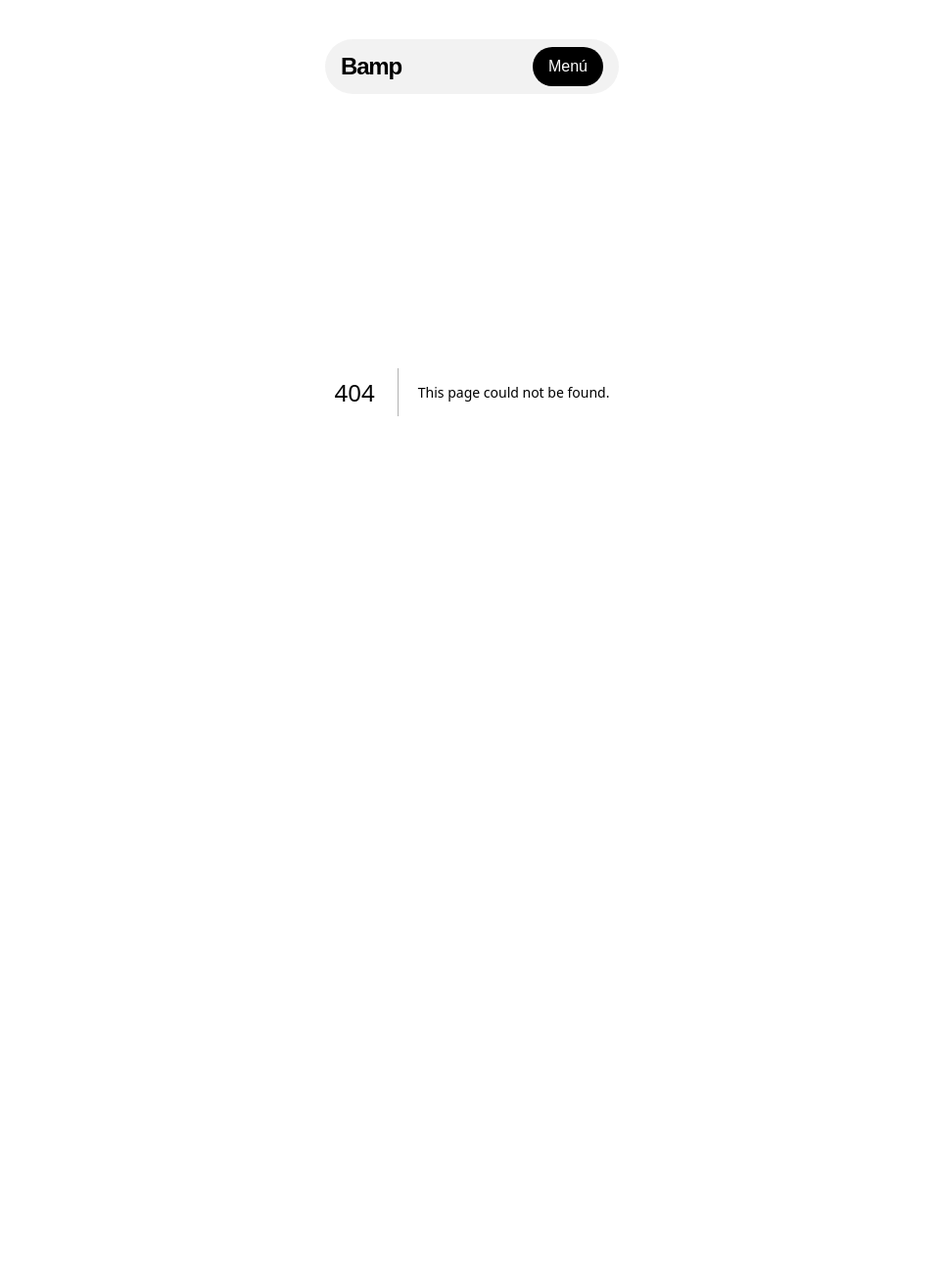
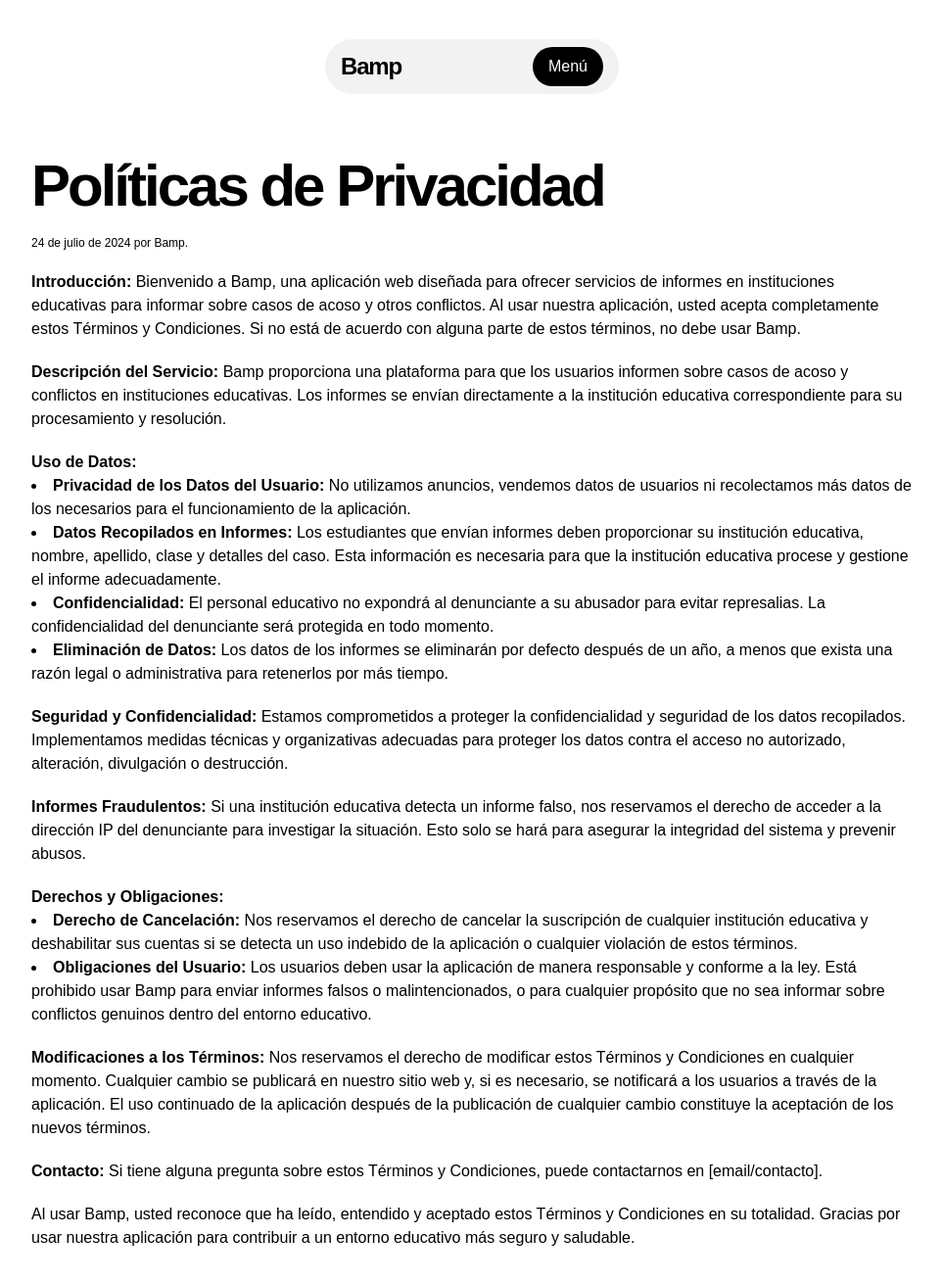
Before and after one commit to YoussefAKQ/TrainRadar, a Next.js app: page /privacy in a window 1280 px wide. Before the commit this address had no page. Shown: the top 1310 px of the page at 98% size, without its empty margins (158-1120 px from the left). Before the commit the page ends 800 px from the top, so only its background shows below. Built offline with nearby package versions, Linux system fonts and the light colour scheme.

Commit message:
privacy page

```diff
--- /dev/null
+++ b/app/privacy/page.tsx
@@ -0,0 +1,60 @@
+export default function Privacy() {
+  return (
+    <main className="flex flex-col text-black items-center justify-center px-4 bg-white rounded-b-[2rem]">
+        <div className="max-w-[900px] w-full text-black">
+            <h1 className="mt-40 text-3xl text-black font-bold tracking-tighter sm:text-5xl xl:text-6xl/none">
+                Políticas de Privacidad
+            </h1>
+            <p className="mt-5 text-xs text-left">24 de julio de 2024 por Bamp.</p>
+        </div>
+
+        <div className="max-w-[900px] w-full">
+            <p className="mt-5 text-xm">
+                <span className="font-bold">Introducción:</span> Bienvenido a Bamp, una aplicación web diseñada para ofrecer servicios de informes en instituciones educativas para informar sobre casos de acoso y otros conflictos. Al usar nuestra aplicación, usted acepta completamente estos Términos y Condiciones. Si no está de acuerdo con alguna parte de estos términos, no debe usar Bamp.
+            </p>
+
+            <p className="mt-5 text-xm">
+                <span className="font-bold">Descripción del Servicio:</span> Bamp proporciona una plataforma para que los usuarios informen sobre casos de acoso y conflictos en instituciones educativas. Los informes se envían directamente a la institución educativa correspondiente para su procesamiento y resolución.
+            </p>
+
+            <div className="mt-5 text-xm">
+                <span className="font-bold">Uso de Datos:</span>
+                <ul className="list-disc list-inside">
+                    <li><span className="font-bold">Privacidad de los Datos del Usuario:</span> No utilizamos anuncios, vendemos datos de usuarios ni recolectamos más datos de los necesarios para el funcionamiento de la aplicación.</li>
+                    <li><span className="font-bold">Datos Recopilados en Informes:</span> Los estudiantes que envían informes deben proporcionar su institución educativa, nombre, apellido, clase y detalles del caso. Esta información es necesaria para que la institución educativa procese y gestione el informe adecuadamente.</li>
+                    <li><span className="font-bold">Confidencialidad:</span> El personal educativo no expondrá al denunciante a su abusador para evitar represalias. La confidencialidad del denunciante será protegida en todo momento.</li>
+                    <li><span className="font-bold">Eliminación de Datos:</span> Los datos de los informes se eliminarán por defecto después de un año, a menos que exista una razón legal o administrativa para retenerlos por más tiempo.</li>
+                </ul>
+            </div>
+
+            <p className="mt-5 text-xm">
+                <span className="font-bold">Seguridad y Confidencialidad:</span> Estamos comprometidos a proteger la confidencialidad y seguridad de los datos recopilados. Implementamos medidas técnicas y organizativas adecuadas para proteger los datos contra el acceso no autorizado, alteración, divulgación o destrucción.
+            </p>
+
+            <p className="mt-5 text-xm">
+                <span className="font-bold">Informes Fraudulentos:</span> Si una institución educativa detecta un informe falso, nos reservamos el derecho de acceder a la dirección IP del denunciante para investigar la situación. Esto solo se hará para asegurar la integridad del sistema y prevenir abusos.
+            </p>
+
+            <div className="mt-5 text-xm">
+                <span className="font-bold">Derechos y Obligaciones:</span>
+                <ul className="list-disc list-inside">
+                    <li><span className="font-bold">Derecho de Cancelación:</span> Nos reservamos el derecho de cancelar la suscripción de cualquier institución educativa y deshabilitar sus cuentas si se detecta un uso indebido de la aplicación o cualquier violación de estos términos.</li>
+                    <li><span className="font-bold">Obligaciones del Usuario:</span> Los usuarios deben usar la aplicación de manera responsable y conforme a la ley. Está prohibido usar Bamp para enviar informes falsos o malintencionados, o para cualquier propósito que no sea informar sobre conflictos genuinos dentro del entorno educativo.</li>
+                </ul>
+            </div>
+
+            <p className="mt-5 text-xm">
+                <span className="font-bold">Modificaciones a los Términos:</span> Nos reservamos el derecho de modificar estos Términos y Condiciones en cualquier momento. Cualquier cambio se publicará en nuestro sitio web y, si es necesario, se notificará a los usuarios a través de la aplicación. El uso continuado de la aplicación después de la publicación de cualquier cambio constituye la aceptación de los nuevos términos.
+            </p>
+
+            <p className="mt-5 text-xm">
+                <span className="font-bold">Contacto:</span> Si tiene alguna pregunta sobre estos Términos y Condiciones, puede contactarnos en [email/contacto].
+            </p>
+
+            <p className="mt-5 mb-20 text-xm">
+                Al usar Bamp, usted reconoce que ha leído, entendido y aceptado estos Términos y Condiciones en su totalidad. Gracias por usar nuestra aplicación para contribuir a un entorno educativo más seguro y saludable.
+            </p>
+        </div>
+    </main>
+  );
+}
```
